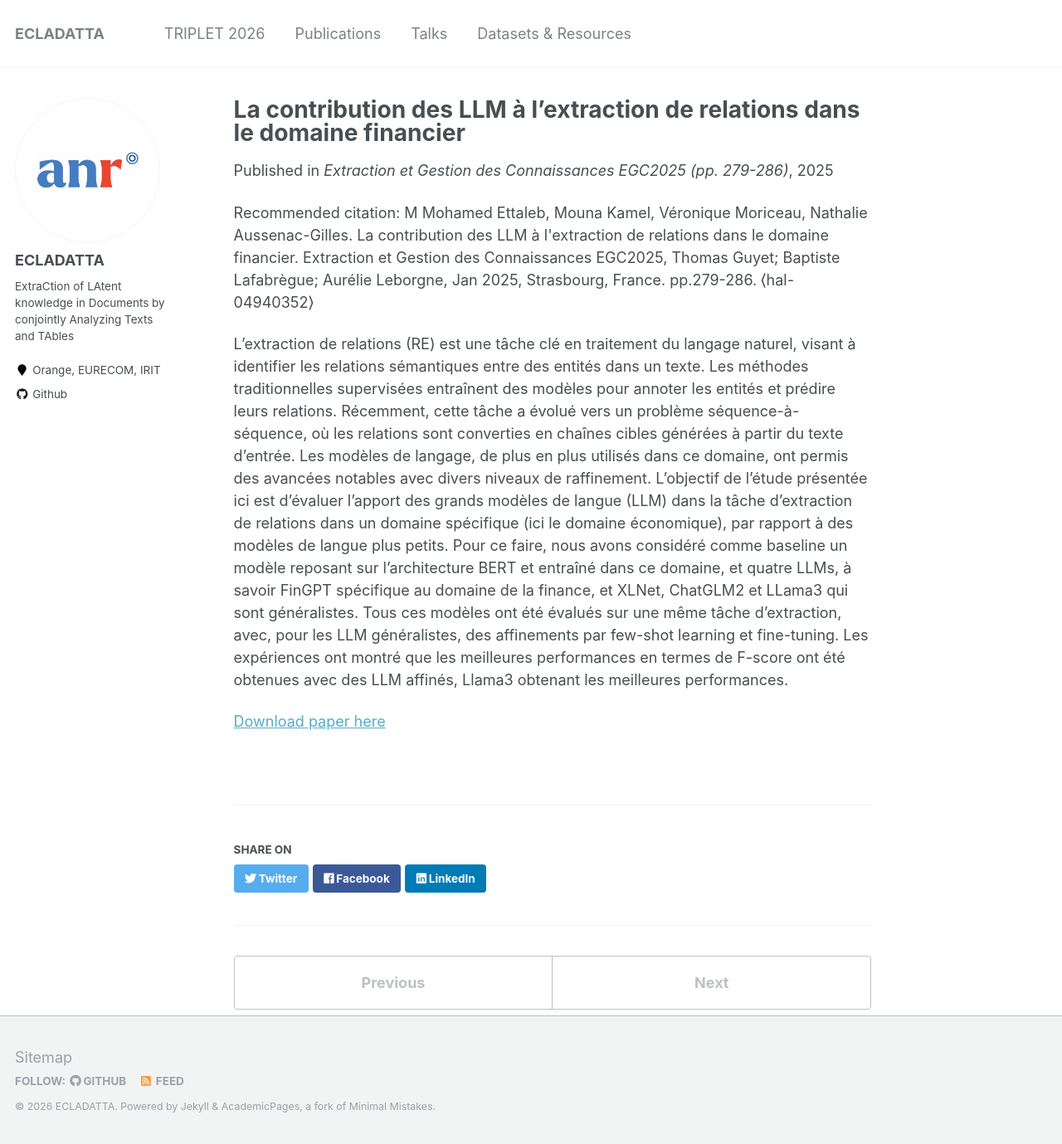
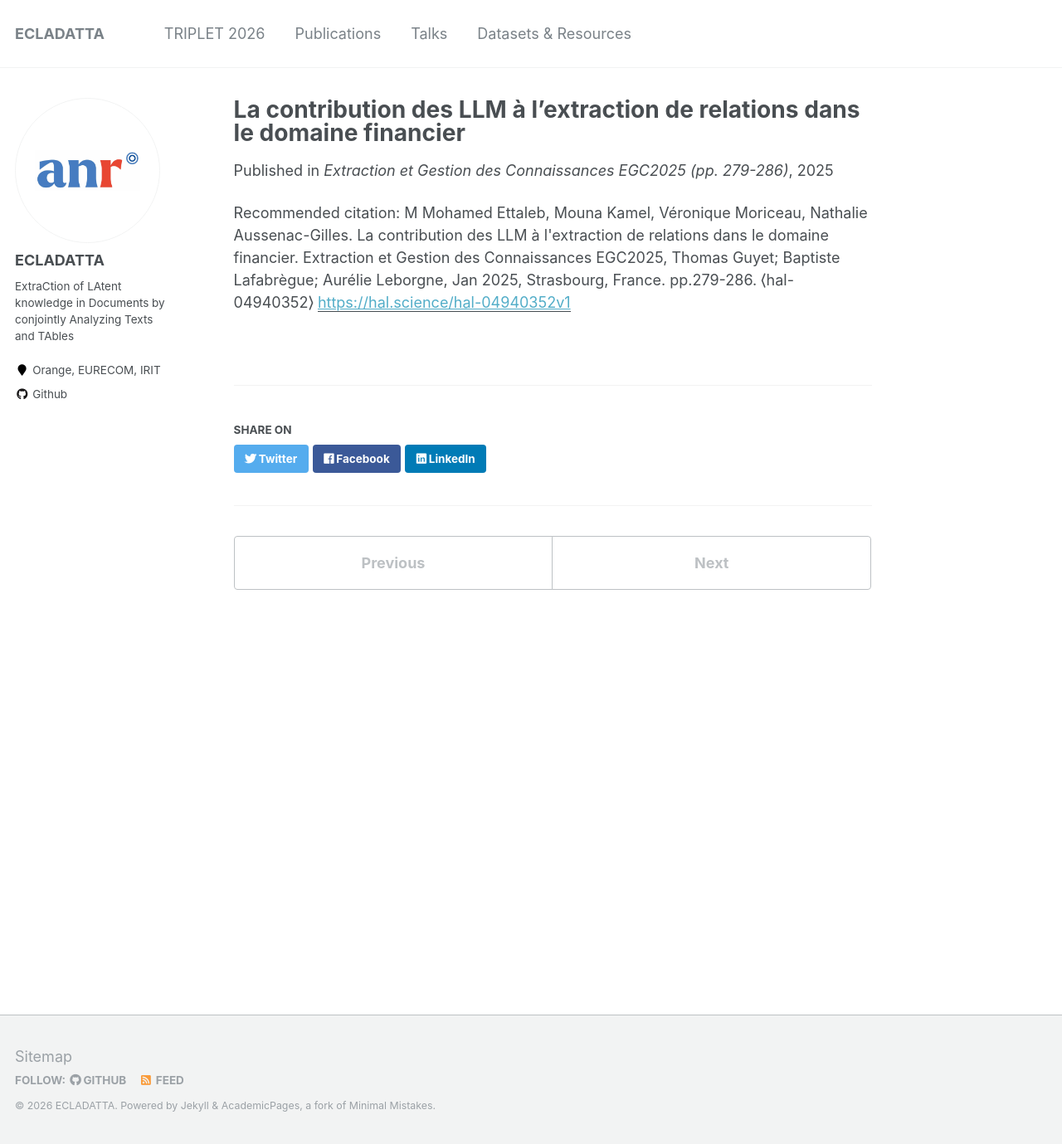
Before and after one commit to ecladatta/ecladatta.github.io, a Jekyll site: the page built from _publications/2025-01-4-paper.md, in a window 1280 px wide and 1379 px high. Shown: the whole window at 83% size. Built offline with Jekyll 4.4.1, drawn with Linux system fonts in a browser that asks for light colours.

Commit message:
Update paper metadata and add download link
Added a URL for the paper and updated citation details.

```diff
--- a/_publications/2025-01-4-paper.md
+++ b/_publications/2025-01-4-paper.md
@@ -7,8 +7,6 @@ excerpt: "L'extraction de relations (RE) est une tâche clé en traitement du la
 venue: "Extraction et Gestion des Connaissances EGC2025 (pp. 279-286)"
 location: "Strasbourg, France"
 date: 2025-01-01
+paperurl: https://hal.science/hal-04940352v1
 citation: "M Mohamed Ettaleb, Mouna Kamel, Véronique Moriceau, Nathalie Aussenac-Gilles. La contribution des LLM à l'extraction de relations dans le domaine financier. Extraction et Gestion des Connaissances EGC2025, Thomas Guyet; Baptiste Lafabrègue; Aurélie Leborgne, Jan 2025, Strasbourg, France. pp.279-286. ⟨hal-04940352⟩"
 ---
- L'extraction de relations (RE) est une tâche clé en traitement du langage naturel, visant à identifier les relations sémantiques entre des entités dans un texte. Les méthodes traditionnelles supervisées entraînent des modèles pour annoter les entités et prédire leurs relations. Récemment, cette tâche a évolué vers un problème séquence-à-séquence, où les relations sont converties en chaînes cibles générées à partir du texte d'entrée. Les modèles de langage, de plus en plus utilisés dans ce domaine, ont permis des avancées notables avec divers niveaux de raffinement. L'objectif de l'étude présentée ici est d'évaluer l'apport des grands modèles de langue (LLM) dans la tâche d'extraction de relations dans un domaine spécifique (ici le domaine économique), par rapport à des modèles de langue plus petits. Pour ce faire, nous avons considéré comme baseline un modèle reposant sur l'architecture BERT et entraîné dans ce domaine, et quatre LLMs, à savoir FinGPT spécifique au domaine de la finance, et XLNet, ChatGLM2 et LLama3 qui sont généralistes. Tous ces modèles ont été évalués sur une même tâche d'extraction, avec, pour les LLM généralistes, des affinements par few-shot learning et fine-tuning. Les expériences ont montré que les meilleures performances en termes de F-score ont été obtenues avec des LLM affinés, Llama3 obtenant les meilleures performances.
-
-[Download paper here](https://hal.science/hal-04940352v1/document)
```
